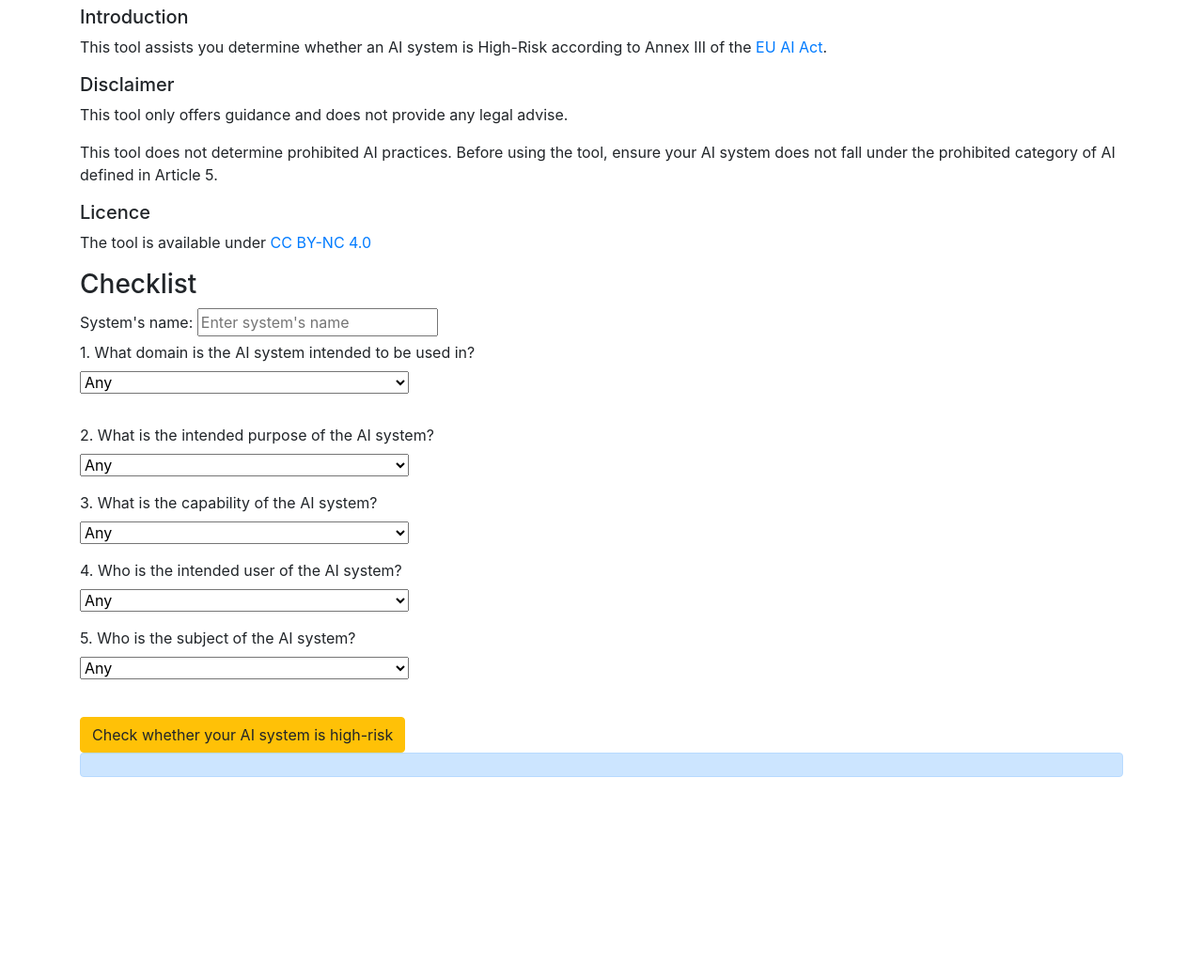
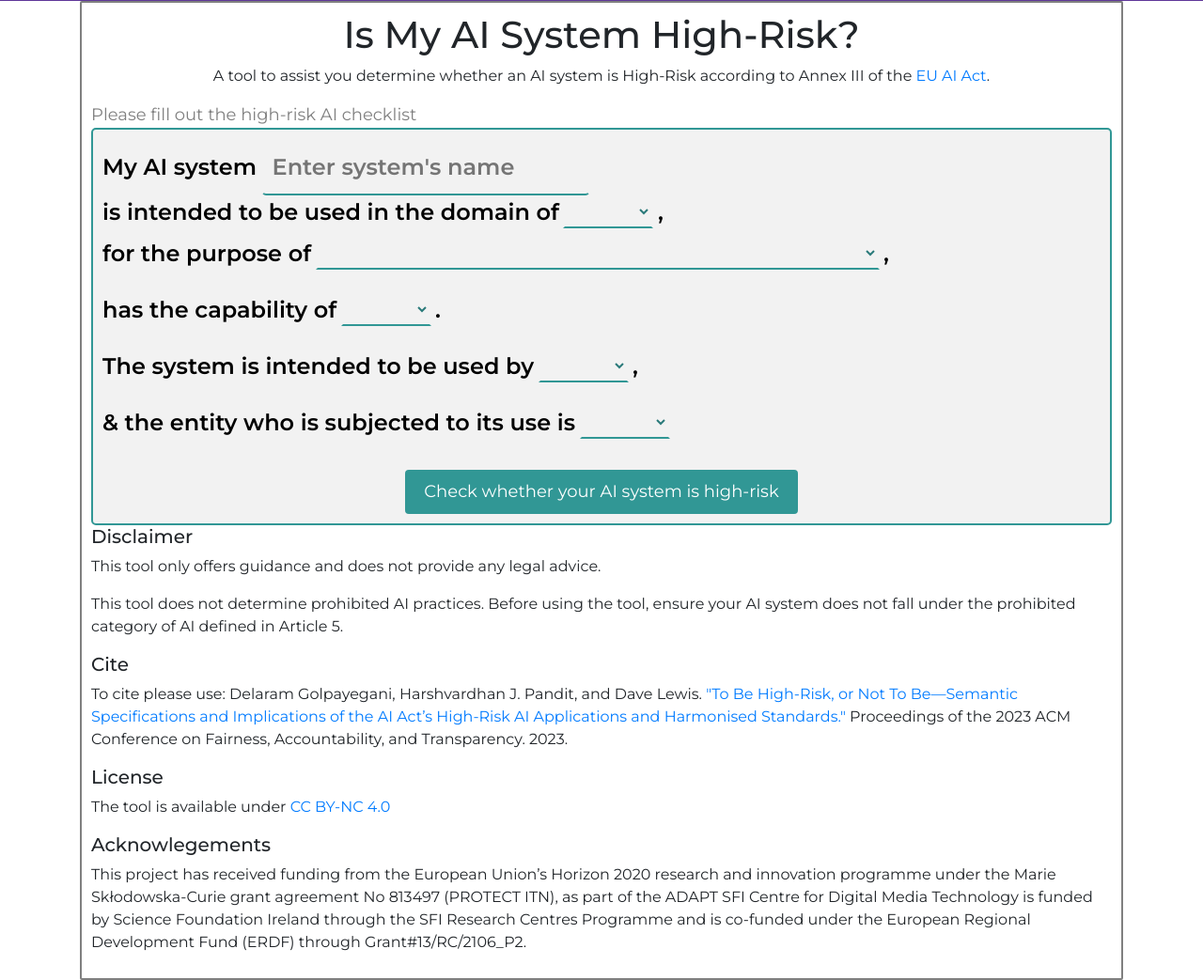
Before and after one commit to DelaramGlp/highrisk_app, a Flask app: template website/templates/highrisk.html in a window 1280 px wide. Shown: the part 165-1208 px from the top of the page at 94% size. Before the commit the page ends 992 px from the top, so only its background shows below. Run offline with Flask 3, Linux system fonts and the light colour scheme; the template is opened without the code that fills it, so the values that code supplies are empty; some libraries are stand-ins or nearby versions.

Commit message:
resolved the incorrect response when all the values were  any

```diff
--- a/website/templates/base.html
+++ b/website/templates/base.html
@@ -1,6 +1,92 @@
 <!DOCTYPE html>
 <html>
   <head>
+    <link href="https://fonts.googleapis.com/css2?family=Montserrat:wght@300;400;500;600;700&display=swap" rel="stylesheet">
+    <style>
+
+      .text {
+      font-family: 'Montserrat', sans-serif;
+
+      text-align: center;
+
+      }
+      .custom-main-box {
+      background-color: #f2f2f2ef;
+      border: 2px solid #319795;
+      padding: 10px;
+      border-radius: 5px;
+
+    }
+
+    .custom-box {
+      background-color: white;
+      border: 2px solid  gray;
+
+      padding: 10px;
+      border-radius: 2px;
+
+    }
+
+
+    .custom-small-box {
+      background-color: transparent;
+      border: 2px solid transparent;
+      border-bottom: 2px solid #319795;
+      padding: 10px;
+      border-radius: 5px;
+      font-family: 'Montserrat', sans-serif ;
+      font-size: x-large;
+      color: #2a7a7a;
+      font-weight: 600 ;
+    }
+
+    .form-font {
+     font-family: 'Montserrat', sans-serif;
+     font-size: x-large;
+     color: black;
+     font-weight: 600 ;
+
+    }
+
+    .custom-select2 {
+      background-color: transparent;
+      width: 300px; border: 2px solid transparent;
+      border-bottom: 2px solid  #319795;
+      font-family: 'Montserrat', sans-serif;
+      font-weight: 600;
+      font-size: x-large;
+      color: #2a7a7a;
+      width: auto;
+
+    }
+
+
+
+
+    .custom-button {
+      display: inline-block;
+      padding: 10px 20px;
+      background-color: #319795;
+      color: white;
+      border: none;
+      border-radius: 4px;
+      cursor: pointer;
+      font-family: 'Montserrat', sans-serif;
+      font-size: large;
+      font-weight: 400;
+      transition: background-color 0.3s ease;
+    }
+
+    .custom-button:hover {
+      background-color: #2a7a7a;
+    }
+
+    .wrapper {
+    text-align: center;
+}
+
+
+        </style>
     <meta charset="utf-8" />
     <meta name="viewport" content="width=device-width, initial-scale=1" />
     <link
@@ -31,6 +117,7 @@
       <div class="collapse navbar-collapse" id="navbar">
 
         <div class="navbar-nav">
+          <div class="logo"><img src="https://www.tcd.ie/identity/assets/logos/Logos%20page/png/Trinity%20logo%20%E2%80%93%20White.png" alt="TCD" loading="eager" width="200" class="img-responsive home"></div>
           <div class="logo"><a href="https://www.adaptcentre.ie/"><img src="https://www.adaptcentre.ie/wp-content/themes/adapt-theme/img/logo.svg" alt="ADAPT" loading="eager" width="100" class="img-responsive home"></a></div>
           <a class="nav-item nav-link" id="home" href="/">Home</a>
           <a class="nav-item nav-link" id="highrisk" href="/highrisk">Is My AI System High Risk?</a>
--- a/website/templates/highrisk.html
+++ b/website/templates/highrisk.html
@@ -3,7 +3,7 @@
 
 
 		<!-- Header -->
-				<div class="row">
+
 
 					<!-- Logo
 					<div class="col-lg-1 col-sm-3 col-3 order-1">
@@ -14,89 +14,84 @@
 				</div>	-->
 
 		<!-- Title -->
-			<h1 class="text-black" align-items="centre"> Is My AI System High-Risk? </h1>
-			</div>
+
+		<div class="custom-box">
+			<h1 class="text"> Is My AI System High-Risk? </h1>
+
+         <p class="text"> A tool to assist you determine whether an AI system is High-Risk according to Annex III of the <a href="https://eur-lex.europa.eu/legal-content/EN/TXT/?uri=celex%3A52021PC0206">EU AI Act</a>. </p>
+
+		 <lable class="text" style="font-size: large ; color: gray"> Please fill out the high-risk AI checklist </lable>
+
+        <div class="custom-main-box"> <!--------------------------->
+        <form method="POST">
+			<label class="form-font"> My AI system </label> <input name="system" id="system" class="custom-small-box" style="width: 350px" placeholder="Enter system's name">
 			<br>
+ 		 	<!----Intended Purpose--->
+    			<label class="form-font"> is  intended to be used in the domain of   </label>
 
-
-         <h5> Introduction </h5>
-         <p> This tool assists you determine whether an AI system is High-Risk according to Annex III of the <a href="https://eur-lex.europa.eu/legal-content/EN/TXT/?uri=celex%3A52021PC0206">EU AI Act</a>. </p>
-         <h5>Disclaimer</h5>
-         <p> This tool only offers guidance and does not provide any legal advise. </p>
-         <p> This tool does not determine prohibited AI practices. Before using the tool, ensure your AI system does not fall under the prohibited category of AI defined in Article 5. </p>
-		 <h5>  Licence </h5>
-		 <p> The tool is available under<a href="https://creativecommons.org/licenses/by-nc/4.0/"> CC BY-NC 4.0 </a></p>
-		 <h3> Checklist </h3>
-
-        <form method="POST">
-			<div>
-			<label>System's name:</label>
-			<input name="system" id="system" placeholder="Enter system's name">
-			</div>
-
- 		 	<div class="mb-3">
-    			<label> 1. What domain is the AI system intended to be used in?</label>
-				<br>
-
-
-					<select name="domain" id="domain" class="form-select form-select-lg mb-3" style="width: 350px"  method="POST">
-
-							<option value="Any"> Any </option>
+					<select name="domain" id="domain" class="custom-select2"  method="POST">
+							<option selected="selected" value="None"></option>
 							{% for domainTerm, domainLabel in domains %}
 							<option value="{{domainTerm}}"> {{ domainLabel }}</option>
 							{% endfor %}
+							<option value="Other"> Other </option>
 						</select>
 
-
- 		 	</div>
+				<label class="form-font">,</label>
+ 		 	<!------>
 
  		 	<div class="mb-3">
-    			<label>2. What is the intended purpose of the AI system?</label>
-				<br>
-    			<select name="purpose" id="purpose" style="width: 350px" method="POST">
-						<option value="Any"> Any </option>
+    			<label class="form-font">for the purpose of </label>
+    			<select name="purpose" id="purpose" class="custom-select2" style="width: 600px"  method="POST">
+						<option selected="selected" value="None"></option>
 						{% for purposeTerm, purposeLabel in purposes %}
 						<option value="{{purposeTerm}}"> {{ purposeLabel }}</option>
 						{% endfor %}
+						<option value="Other"> Other </option>
 					</select>
+				<label class="form-font">,</label>
 				</div>
 
 
 
 			<div class="mb-3">
-    			<label for="capability" class="form-label"> 3. What is the capability of the AI system? </label>
-				<br>
-				<select name="capability" id="capability" class="form-select" style="width: 350px" method="POST">
-						<option value="Any"> Any </option>
+    			<label for="capability" class="form-font"> has the capability of   </label>
+				<select name="capability" id="capability" class="custom-select2"  method="POST">
+						<option selected="selected" value="None"></option>
 						{% for capabilityTerm, capabilityLabel in capabilities %}
 						<option value="{{capabilityTerm}}"> {{ capabilityLabel }}</option>
 						{% endfor %}
+						<option value="Other"> Other </option>
 					</select>
+				<label class="form-font">.</label>
  		 	</div>
 
 
  		 	<div class="mb-3">
-    			<label for="user" class="form-label">4. Who is the intended user of the AI system?</label>
-				<br>
-    			<select name="user" id="user" class="form-select" style="width: 350px" method="POST">
-					<option value="Any"> Any </option>
-						{% for userTerm, userLabel in users %}
+    			<label for="user" class="form-font">The system is intended to be used by   </label>
+
+    			<select name="user" id="user" class="custom-select2"  method="POST">
+					<option selected="selected" value="None"></option>
+					{% for userTerm, userLabel in users %}
 					<option value="{{userTerm}}"> {{ userLabel }}</option>
 						{% endfor %}
+					<option value="Other"> Other </option>
 					</select>
 
+				<label class="form-font">,</label>
  		 	</div>
 
 
 
- 		 	<div class="mb-3">
-    			<label for="subject" class="form-label"> 5. Who is the subject of the AI system? </label>
-				<br>
-    			<select name="subject" id="subject" class="form-select" style="width: 350px" method="POST">
-           			<option value="Any"> Any </option>
+ 		 	<div>
+    			<label for="subject" class="form-font">& the entity who is subjected to its use is  </label>
+
+    			<select name="subject" id="subject" class="custom-select2" method="POST">
+					<option selected="selected" value="None"></option>
 						{% for subjectTerm, subjectLabel in subjects %}
 					<option value="{{subjectTerm}}"> {{ subjectLabel }}</option>
 						{% endfor %}
+						<option value="Other"> Other </option>
             	</select>
  		 	</div>
 
@@ -110,17 +105,35 @@
             	</select>
  		 	</div>-->
 		<br>
+		<div class="wrapper">
+		<button type="submit" class="custom-button"> Check whether your AI system is high-risk</button>
 
-		<button type="submit" class="btn btn-warning">Check whether your AI system is high-risk</button>
+	</div> <!--------------------------->
 
-		<div id="response" class="alert alert-primary">
+		<div id="response" class="text" style="text-align: left;" >
 		{% for message in get_flashed_messages() %}
-			<p> {{message}}</p>
+			<h5> {{message}}</h5>
 			<button type="button" class="close" data-dismiss="alert">
 				<span aria-hidden="true">&times;</span>
 			  </button>
 		{% endfor%}
 			</div>
         </form>
-
+	</div>
+		<div class="text" style="text-align: left;">
+		<h5>Disclaimer</h5>
+         <p> This tool only offers guidance and does not provide any legal advice. </p>
+         <p> This tool does not determine prohibited AI practices. Before using the tool, ensure your AI system does not fall under the prohibited category of AI defined in Article 5. </p>
+		 <h5>  Cite </h5>
+		 <p> To cite please use: Delaram Golpayegani, Harshvardhan J. Pandit, and Dave Lewis.
+			<a href="https://dl.acm.org/doi/abs/10.1145/3593013.3594050">"To Be High-Risk, or Not To Be—Semantic Specifications and Implications of the AI Act’s High-Risk AI Applications and Harmonised Standards."</a> Proceedings of the 2023 ACM Conference on Fairness, Accountability, and Transparency. 2023. </p>
+		<h5>  License </h5>
+			<p> The tool is available under<a href="https://creativecommons.org/licenses/by-nc/4.0/"> CC BY-NC 4.0 </a></p>
+		 <h5>Acknowlegements</h5>
+		 <p>This project has received funding from the European
+			Union’s Horizon 2020 research and innovation programme under
+			the Marie Skłodowska-Curie grant agreement No 813497 (PROTECT ITN), as part of the ADAPT SFI Centre for Digital Media Technology is funded by Science Foundation Ireland through the SFI Research Centres Programme and is co-funded under the European Regional Development Fund (ERDF) through Grant#13/RC/2106_P2.</p>
+		</div>
+		</div>
+	</div>
   {% endblock %}
```
Also changed, not shown: website/views.py (+13 -7 lines), website/static/tcd-logo.png (added).
